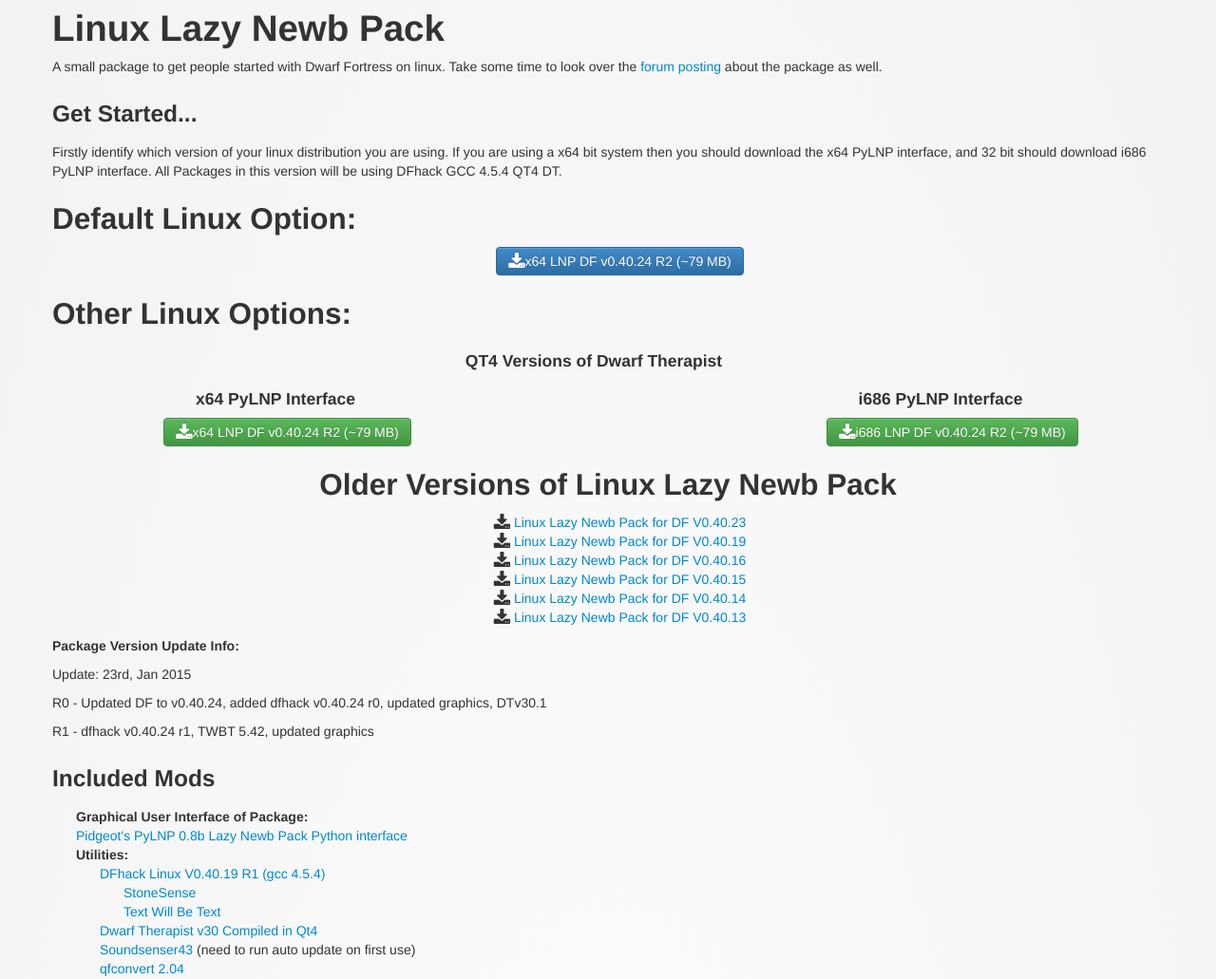
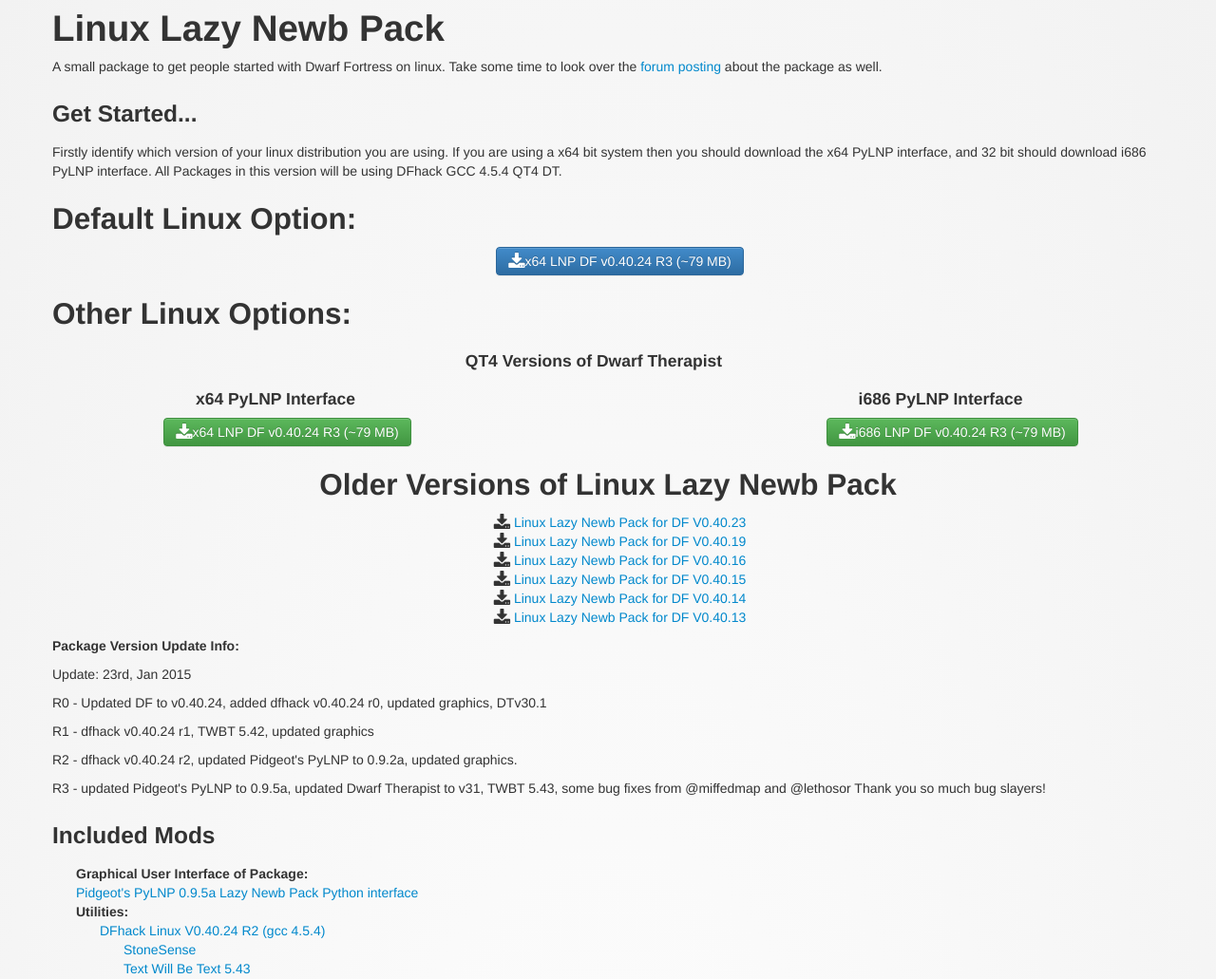
Before and after one commit to Lazy-Newb-Pack/lazynewbpack.com, a plain HTML site: page public_html/linux/index.html in a window 1280 px wide. Shown: the top 1031 px of the page at 95% size. Drawn offline with Linux system fonts and the light colour scheme.

Commit message:
updated to R3
updated links to new R3 download, TWBT 5.43, added more details

```diff
--- a/public_html/linux/index.html
+++ b/public_html/linux/index.html
@@ -35,8 +35,8 @@
                     <ul>
                         <li>
                         	<a class="btn btn-primary btn-lg"
-	                            href="http://lazynewbpack.com/linux/04024/download/x64/04024r2-x64.zip">
-	                            <span class="fa fa-download fa-lg"></span>x64 LNP DF v0.40.24 R2 (~79 MB)</a></li>
+	                            href="http://goo.gl/Na6v0x/">
+	                            <span class="fa fa-download fa-lg"></span>x64 LNP DF v0.40.24 R3 (~79 MB)</a></li>
                     </ul>
                 </div>
             </div>
@@ -47,8 +47,8 @@
                     <h4>x64 PyLNP Interface</h4>
                     <ul>
                         <li><p><a class="btn btn-success"
-                            href="http://lazynewbpack.com/linux/04024/download/x64/04024r2-x64.zip">
-                            <i class="fa fa-download fa-lg"></i>x64 LNP DF v0.40.24 R2 (~79 MB)</a></p>
+                            href="http://goo.gl/Na6v0x/">
+                            <i class="fa fa-download fa-lg"></i>x64 LNP DF v0.40.24 R3 (~79 MB)</a></p>
 						</li>
                     </ul>
                 </div>
@@ -56,8 +56,8 @@
                     <h4>i686 PyLNP Interface</h4>
                     <ul>
                         <li><p><a class="btn btn-success"
-                            href="http://lazynewbpack.com/linux/04024/download/i686/04024r2-i686.zip">
-                            <i class="fa fa-download fa-lg"></i>i686 LNP DF v0.40.24 R2 (~79 MB)</a></p>
+                            href="http://goo.gl/Na6v0x/">
+                            <i class="fa fa-download fa-lg"></i>i686 LNP DF v0.40.24 R3 (~79 MB)</a></p>
                         </li>
                     </ul>
                 </div>
@@ -82,6 +82,8 @@
             <p>Update: 23rd, Jan 2015 </p>
 		<p>R0 - Updated DF to v0.40.24, added dfhack v0.40.24 r0, updated graphics, DTv30.1 </p>
 		<p>R1 - dfhack v0.40.24 r1, TWBT 5.42, updated graphics</p>
+		<p>R2 - dfhack v0.40.24 r2, updated Pidgeot's PyLNP to 0.9.2a, updated graphics.</p>
+		<p>R3 - updated Pidgeot's PyLNP to 0.9.5a, updated Dwarf Therapist to v31, TWBT 5.43, some bug fixes from @miffedmap and @lethosor Thank you so much bug slayers!</p>
         </div>
 
         <div class="container">
@@ -89,13 +91,13 @@
             <ul>
                 <li><b>Graphical User Interface of Package:</b></li>
                 <li><a
-                    href='http://www.bay12forums.com/smf/index.php?topic=140808.0'>Pidgeot's PyLNP 0.8b Lazy Newb Pack Python interface</a></li>
+                    href='http://www.bay12forums.com/smf/index.php?topic=140808.0'>Pidgeot's PyLNP 0.9.5a Lazy Newb Pack Python interface</a></li>
                     <li><b>Utilities:</b></li>
                     <ul>
-                        <li><a href="http://www.bay12forums.com/smf/index.php?topic=139553.0">DFhack Linux V0.40.19 R1 (gcc 4.5.4)</a></li>
+                        <li><a href="http://www.bay12forums.com/smf/index.php?topic=139553.0">DFhack Linux V0.40.24 R2 (gcc 4.5.4)</a></li>
                         <ul>
                             <li><a href="https://github.com/DFHack/stonesense">StoneSense</a></li>
-                            <li><a href="http://www.bay12forums.com/smf/index.php?topic=138754.0">Text Will Be Text</a></li>
+                            <li><a href="http://www.bay12forums.com/smf/index.php?topic=138754.0">Text Will Be Text 5.43</a></li>
                         </ul>
                         <li><a href="https://github.com/splintermind/Dwarf-Therapist/tree/DF2014">Dwarf Therapist v30 Compiled in Qt4</a></li>
                         <li><a href="http://df.zweistein.cz/soundsense/">Soundsenser43</a> (need to run auto update on first use)</li>
```
